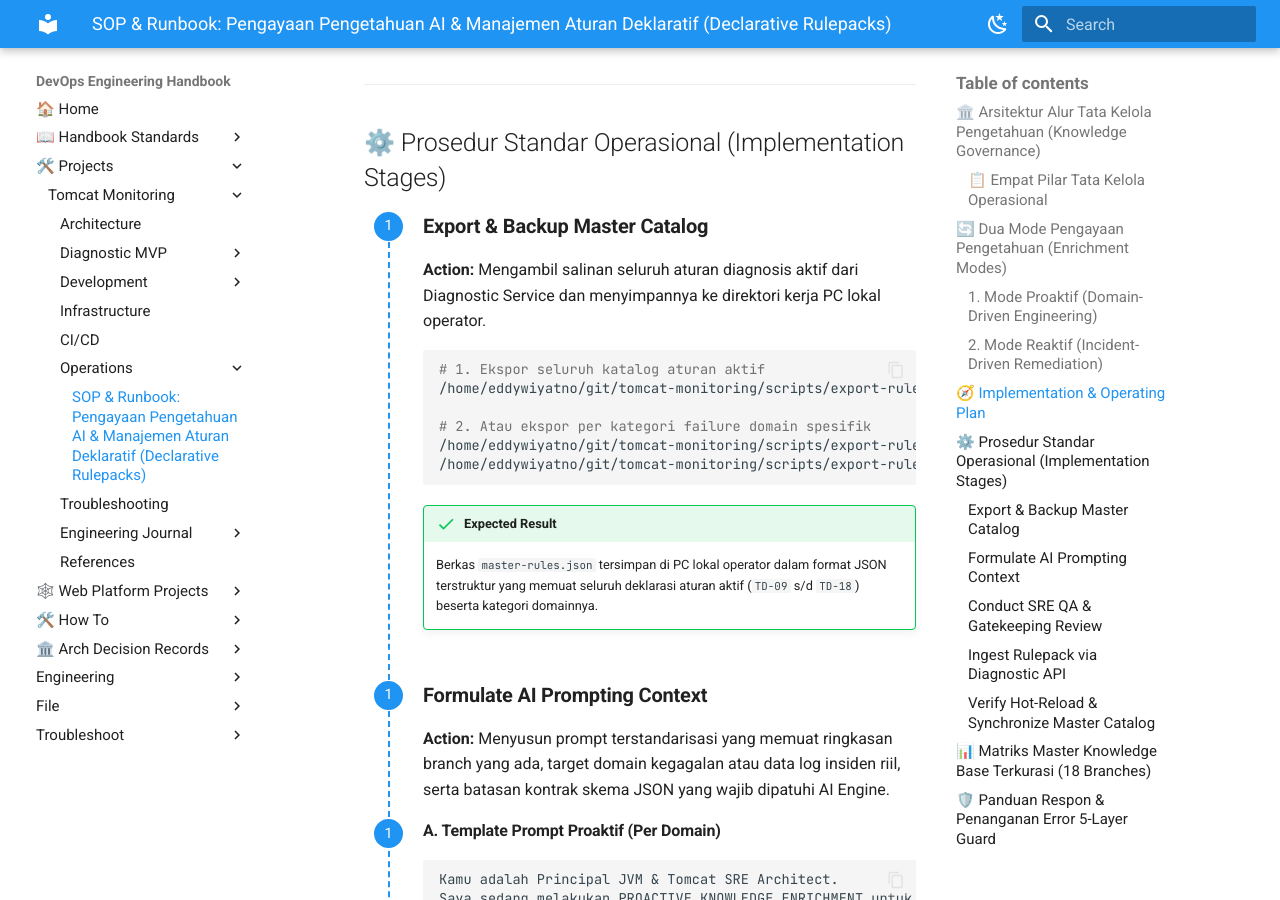
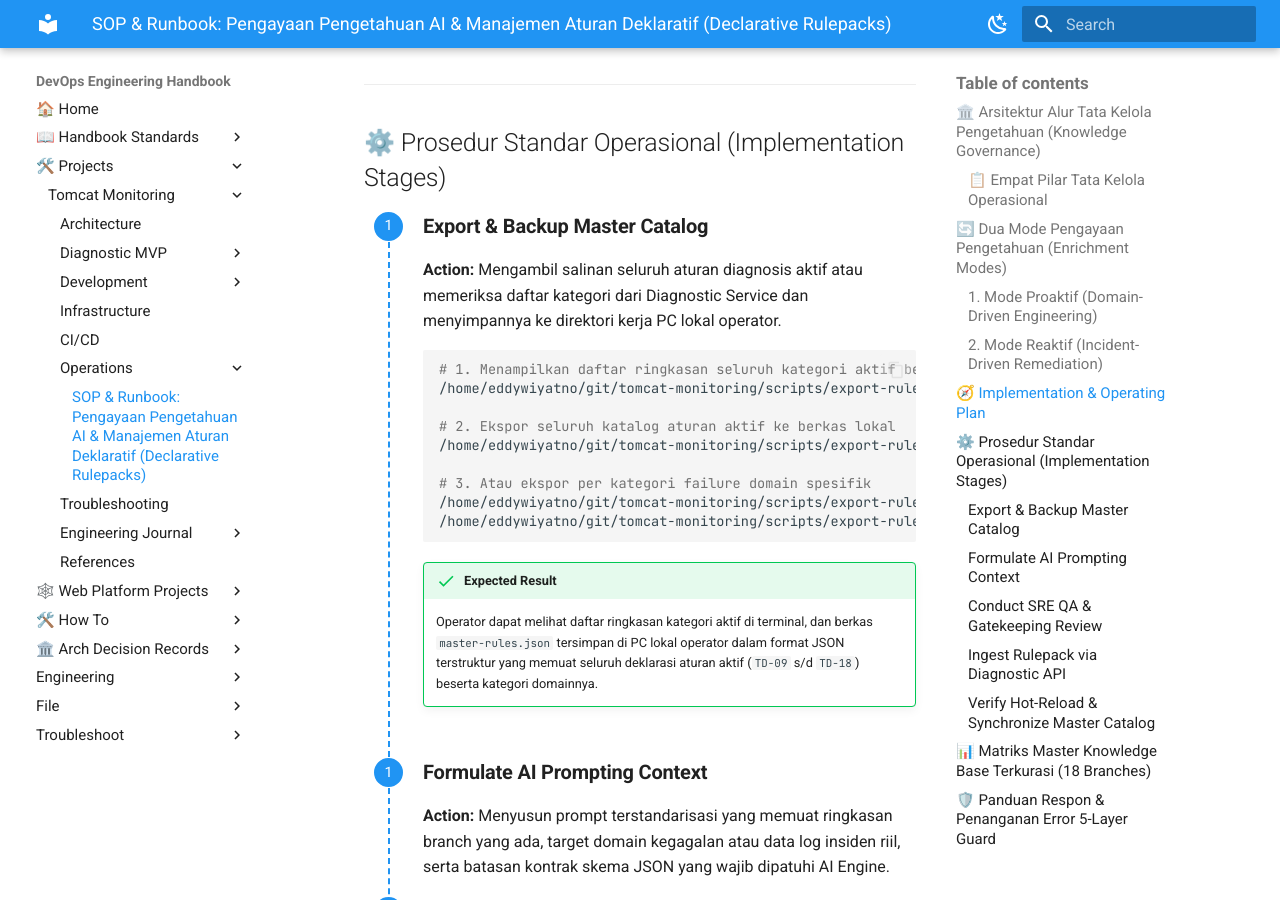
Before and after one commit to edkas07-oss/devops-handbook, an MkDocs documentation site: the page built from docs/projects/tomcat-monitoring/operations/ai-knowledge-enrichment-and-rule-management-runbook.md, in a window 1280 px wide and 900 px high, scrolled down 4795 px. Built offline with MkDocs 1.6.1 and Material for MkDocs 9.7.7, drawn with Linux system fonts in a browser that asks for light colours; some of the changed text lies outside the part shown.

Commit message:
docs(runbook): add --categories command to SOP procedures

````diff
--- a/docs/projects/tomcat-monitoring/operations/ai-knowledge-enrichment-and-rule-management-runbook.md
+++ b/docs/projects/tomcat-monitoring/operations/ai-knowledge-enrichment-and-rule-management-runbook.md
@@ -119,20 +119,23 @@ sequenceDiagram
 
 ### Export & Backup Master Catalog
 
-**Action:** Mengambil salinan seluruh aturan diagnosis aktif dari Diagnostic Service dan menyimpannya ke direktori kerja PC lokal operator.
+**Action:** Mengambil salinan seluruh aturan diagnosis aktif atau memeriksa daftar kategori dari Diagnostic Service dan menyimpannya ke direktori kerja PC lokal operator.
 
 ```bash
-# 1. Ekspor seluruh katalog aturan aktif
+# 1. Menampilkan daftar ringkasan seluruh kategori aktif beserta jumlah aturan
+/home/eddywiyatno/git/tomcat-monitoring/scripts/export-rules.sh --categories
+
+# 2. Ekspor seluruh katalog aturan aktif ke berkas lokal
 /home/eddywiyatno/git/tomcat-monitoring/scripts/export-rules.sh > ~/master-rules.json
 
-# 2. Atau ekspor per kategori failure domain spesifik
+# 3. Atau ekspor per kategori failure domain spesifik
 /home/eddywiyatno/git/tomcat-monitoring/scripts/export-rules.sh --category database_persistence
 /home/eddywiyatno/git/tomcat-monitoring/scripts/export-rules.sh --category jvm_memory
 ```
 
 !!! success "Expected Result"
 
-    Berkas `master-rules.json` tersimpan di PC lokal operator dalam format JSON terstruktur yang memuat seluruh deklarasi aturan aktif (`TD-09` s/d `TD-18`) beserta kategori domainnya.
+    Operator dapat melihat daftar ringkasan kategori aktif di terminal, dan berkas `master-rules.json` tersimpan di PC lokal operator dalam format JSON terstruktur yang memuat seluruh deklarasi aturan aktif (`TD-09` s/d `TD-18`) beserta kategori domainnya.
 
 </div>
 
@@ -253,13 +256,16 @@ cat ~/new-rule.json | BEARER_TOKEN="test-token-12345" /home/eddywiyatno/git/tomc
 # 2. Verifikasi aturan terdaftar pada kategori domain terkait
 /home/eddywiyatno/git/tomcat-monitoring/scripts/export-rules.sh --category database_persistence
 
-# 3. Sinkronkan seluruh katalog master ke PC lokal operator
+# 3. Periksa daftar ringkasan kategori aktif terbaru
+/home/eddywiyatno/git/tomcat-monitoring/scripts/export-rules.sh --categories
+
+# 4. Sinkronkan seluruh katalog master ke PC lokal operator
 /home/eddywiyatno/git/tomcat-monitoring/scripts/export-rules.sh > ~/master-rules.json
 ```
 
 !!! success "Expected Result"
 
-    Diagnostic Service menyajikan metadata aturan `TD-19` secara presisi termasuk kategori domainnya, dan berkas `~/master-rules.json` di PC lokal operator berada dalam status mutakhir (*up-to-date*).
+    Diagnostic Service menyajikan metadata aturan `TD-19` secara presisi termasuk kategori domainnya, daftar ringkasan kategori terbarui, dan berkas `~/master-rules.json` di PC lokal operator berada dalam status mutakhir (*up-to-date*).
 
 </div>
 
````
